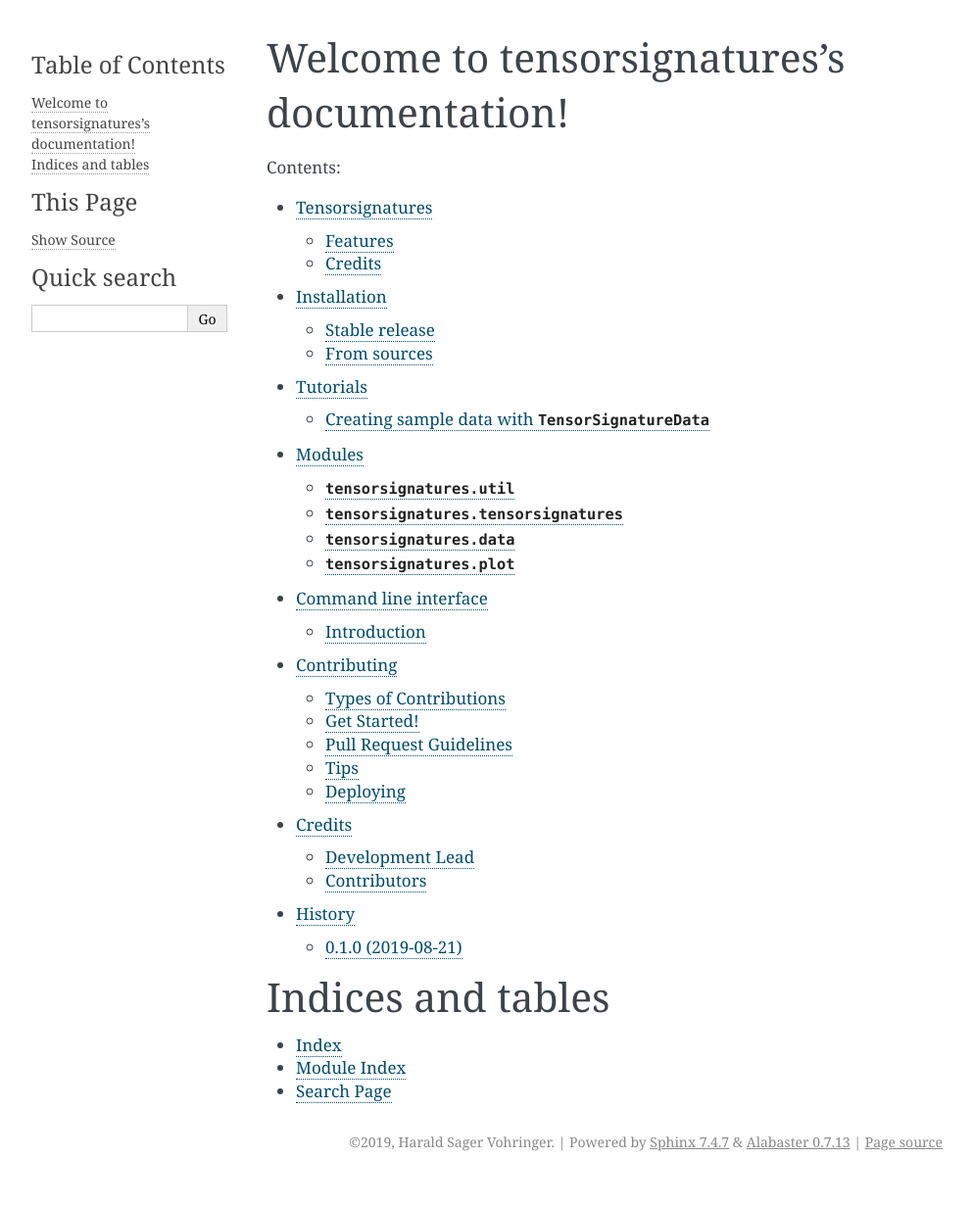
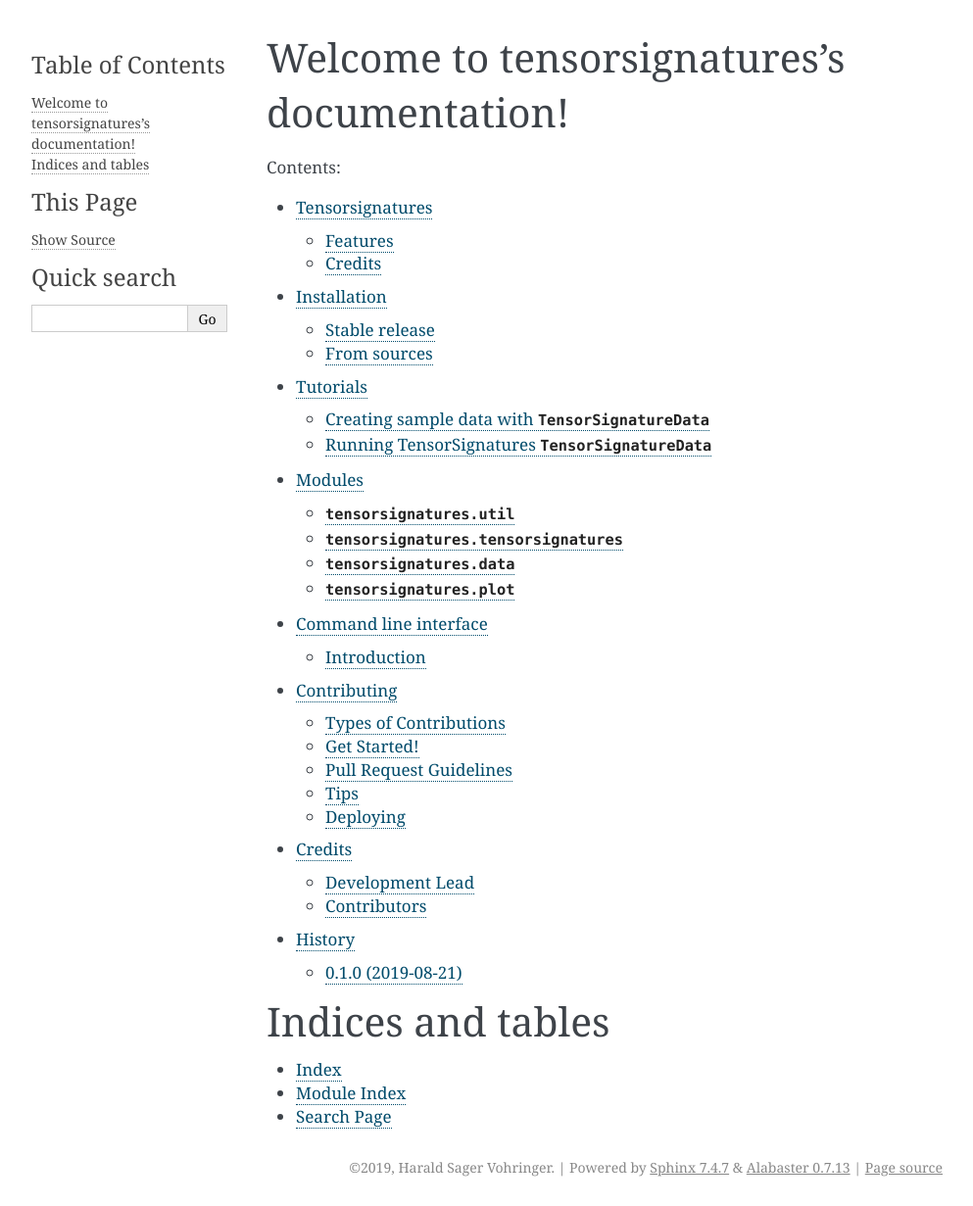
Before and after one commit to sagar87/tensorsignatures, a Sphinx documentation site: the page built from docs/index.rst, in a window 1280 px wide. Shown: the whole page at 98% size, without its empty margins (148-1141 px from the left). Built offline with Sphinx 7.4.7, drawn with Linux system fonts in a browser that asks for light colours; before the commit the page ends 1205 px from its top, so only the background shows below that.

Commit message:
Updates to the documentations

```diff
--- a/docs/tutorials.rst
+++ b/docs/tutorials.rst
@@ -70,8 +70,8 @@ the underlying signatures for the dataset by executing
 
 which illustrates that shown samples above are a superposition of both signatures.
 
-
-
+Running TensorSignatures :code:`TensorSignatureData`
+=====================================================
 
 
 
```
Also changed, not shown: docs/images/sigatures.png (renamed from docs/images/singatures.png).
